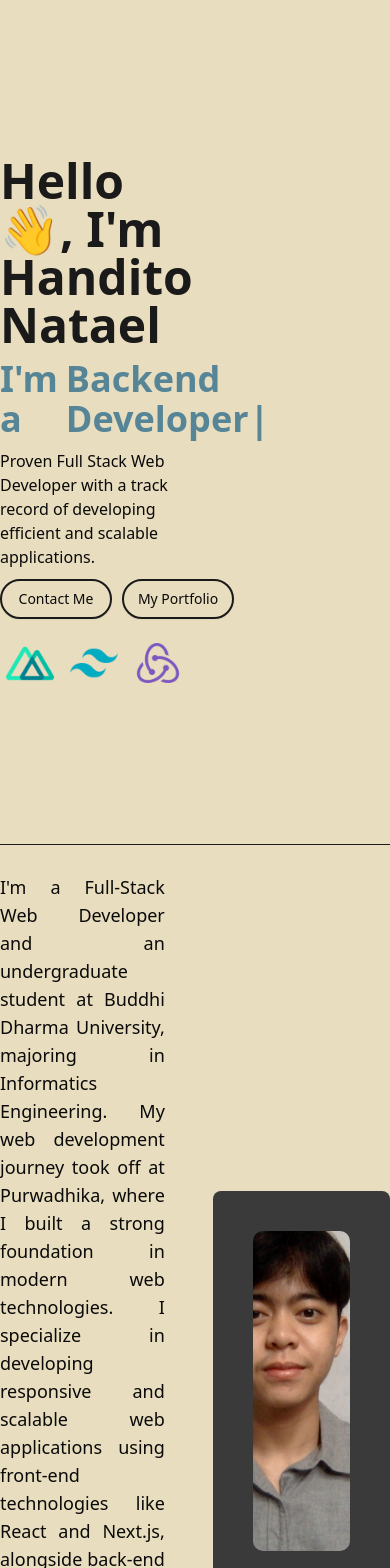
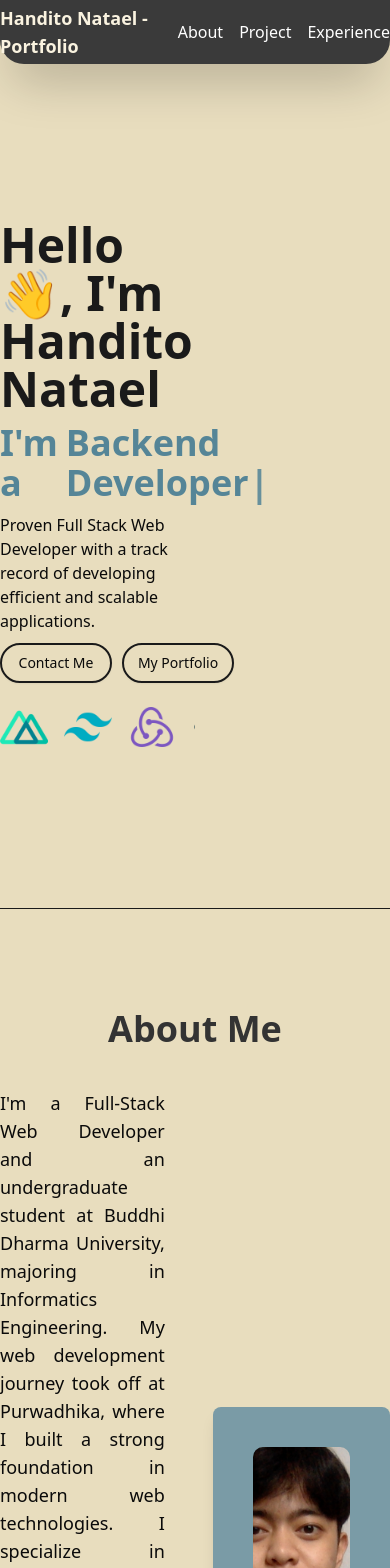
Before and after one commit to ditonatael/dito-portfolio, a Next.js app: page / in a window 390 px wide. Shown: the top 1568 px of the page. Built offline with nearby package versions, Linux system fonts and the light colour scheme.

Commit message:
feat: Navbar

```diff
--- a/src/app/layout.tsx
+++ b/src/app/layout.tsx
@@ -1,6 +1,7 @@
 import type { Metadata } from "next";
 import { Geist, Geist_Mono } from "next/font/google";
 import "./globals.css";
+import Navbar from "~/components/cores/Navbar";
 
 const geistSans = Geist({
   variable: "--font-geist-sans",
@@ -23,10 +24,11 @@ export default function RootLayout({
   children: React.ReactNode;
 }>) {
   return (
-    <html lang="en">
+    <html lang="en" className="scroll-smooth">
       <body
-        className={`${geistSans.variable} ${geistMono.variable} antialiased`}
+        className={`${geistSans.variable} ${geistMono.variable} antialiased bg-base`}
       >
+        <Navbar />
         {children}
       </body>
     </html>
--- a/src/app/page.tsx
+++ b/src/app/page.tsx
@@ -1,6 +1,6 @@
 import Hero from "~/components/Hero";
 import About from "~/components/About";
-import Projects from "~/components/Projects";
+import Projects from "~/components/projectSection/Projects";
 import Experiences from "~/components/Experiences";
 
 export default function Home() {
@@ -8,7 +8,7 @@ export default function Home() {
     <div className="bg-base">
       <div className="container mx-auto">
         <Hero />
-        <div className="border-t border-base-black" />
+        <div className="border-t border-base-black mb-5" />
         <About />
         <Projects />
         <Experiences />
--- a/src/components/About.tsx
+++ b/src/components/About.tsx
@@ -2,21 +2,23 @@ import Image from "next/image";
 
 export default function About() {
   return (
-    <div className="w-full h-full py-7 flex gap-12 items-center">
+    <div id="about" className="w-full h-full pt-20 pb-7 flex flex-col gap-10">
+      <h2 className="text-center text-4xl font-bold text-[#333]">About Me</h2>
+      <div className="flex gap-12 items-center">
         <span className="w-1/2 text-justify font-medium text-lg">
           I'm a Full-Stack Web Developer and an undergraduate student at Buddhi
           Dharma University, majoring in Informatics Engineering. My web
           development journey took off at Purwadhika, where I built a strong
           foundation in modern web technologies. I specialize in developing
           responsive and scalable web applications using front-end technologies
-        like React and Next.js, alongside back-end technologies such as Node.js
-        and Express.js.
+          like React and Next.js, alongside back-end technologies such as
+          Node.js and Express.js.
           <br />
           <br />
-        Passionate about learning and collaboration, I stay up to date with the
-        latest technologies to deliver high-quality web solutions.
+          Passionate about learning and collaboration, I stay up to date with
+          the latest technologies to deliver high-quality web solutions.
         </span>
-      <div className="w-1/2 h-[400px] bg-base-light-gray rounded-md p-10">
+        <div className="w-1/2 h-[400px] bg-base-light-blue rounded-md p-10 shadow-lg">
           <div className="w-full h-full relative ">
             <Image
               src={"/ditonatael.jpg"}
@@ -28,5 +30,6 @@ export default function About() {
           </div>
         </div>
       </div>
+    </div>
   );
 }
--- a/src/components/Experiences.tsx
+++ b/src/components/Experiences.tsx
@@ -24,7 +24,7 @@ This experience strengthened my technical skills and ability to collaborate effe
   ];
 
   return (
-    <div className="py-12 px-6 lg:px-16">
+    <div id="experience" className="py-20 px-6 lg:px-16">
       <h2 className="text-center text-4xl font-bold text-gray-900 mb-10">
         Work Experience
       </h2>
--- /dev/null
+++ b/src/components/cores/Navbar.tsx
@@ -0,0 +1,34 @@
+export default function Navbar() {
+  const menus = [
+    {
+      section: "About",
+      id: "#about",
+    },
+    {
+      section: "Project",
+      id: "#project",
+    },
+    {
+      section: "Experience",
+      id: "#experience",
+    },
+  ];
+  return (
+    <div className="h-16 rounded-b-3xl bg-base-light-gray sticky top-0 z-20 shadow-2xl">
+      <div className="h-full container mx-auto flex items-center justify-between">
+        <div className="font-semibold text-[#FAF3E0] text-lg">
+          Handito Natael - Portfolio
+        </div>
+        <div className="flex items-center gap-4 text-white font-medium">
+          {menus.map((menu, index) => {
+            return (
+              <span key={index}>
+                <a href={menu.id}>{menu.section}</a>
+              </span>
+            );
+          })}
+        </div>
+      </div>
+    </div>
+  );
+}
--- a/src/components/Projects.tsx
+++ b/src/components/projectSection/Projects.tsx
@@ -4,16 +4,9 @@ import {
   CarouselItem,
   CarouselNext,
   CarouselPrevious,
-} from "./ui/carousel";
+} from "../ui/carousel";
 import Image from "next/image";
-import { Button } from "./ui/button";
-import Link from "next/link";
-import {
-  Accordion,
-  AccordionContent,
-  AccordionItem,
-  AccordionTrigger,
-} from "./ui/accordion";
+import ProjectAccordion from "./projectAccordion";
 
 export default function Projects() {
   const projects = [
@@ -40,7 +33,7 @@ export default function Projects() {
   ];
 
   return (
-    <section className="py-12 flex flex-col gap-10">
+    <section id="project" className="py-20 flex flex-col gap-10">
       <h2 className="text-center text-4xl font-bold text-[#333]">Projects</h2>
       <Carousel opts={{ loop: true }} className="w-full max-w-5xl mx-auto">
         <CarouselContent>
@@ -62,21 +55,7 @@ export default function Projects() {
                     </div>
                   ))}
                 </div>
-                <Accordion type="single" collapsible className="mt-6">
-                  <AccordionItem value={project.title}>
-                    <AccordionTrigger className="text-lg text-white font-semibold hover:cursor-pointer">
-                      {project.title}
-                    </AccordionTrigger>
-                    <AccordionContent className="text-white font-medium text-justify">
-                      <p className="mb-4">{project.description}</p>
-                      <Link href={project.link} target="_blank">
-                        <Button className="bg-base-black text-white hover:bg-gray-800 hover:cursor-pointer rounded-full">
-                          View Project
-                        </Button>
-                      </Link>
-                    </AccordionContent>
-                  </AccordionItem>
-                </Accordion>
+                <ProjectAccordion project={project} />
               </div>
             </CarouselItem>
           ))}
--- /dev/null
+++ b/src/components/projectSection/projectAccordion.tsx
@@ -0,0 +1,35 @@
+import {
+  Accordion,
+  AccordionContent,
+  AccordionItem,
+  AccordionTrigger,
+} from "../ui/accordion";
+import Link from "next/link";
+import { Button } from "../ui/button";
+
+interface Project {
+  title: string;
+  images: string[];
+  description: string;
+  link: string;
+}
+
+export default function ProjectAccordion({ project }: { project: Project }) {
+  return (
+    <Accordion type="single" collapsible className="mt-6">
+      <AccordionItem value={project.title}>
+        <AccordionTrigger className="text-lg text-white font-semibold hover:cursor-pointer">
+          {project.title}
+        </AccordionTrigger>
+        <AccordionContent className="text-white font-medium text-justify">
+          <p className="mb-4">{project.description}</p>
+          <Link href={project.link} target="_blank">
+            <Button className="bg-base-black text-white hover:bg-gray-800 hover:cursor-pointer rounded-full">
+              View Project
+            </Button>
+          </Link>
+        </AccordionContent>
+      </AccordionItem>
+    </Accordion>
+  );
+}
```
Lines whose indentation alone changed are shown as unchanged.
